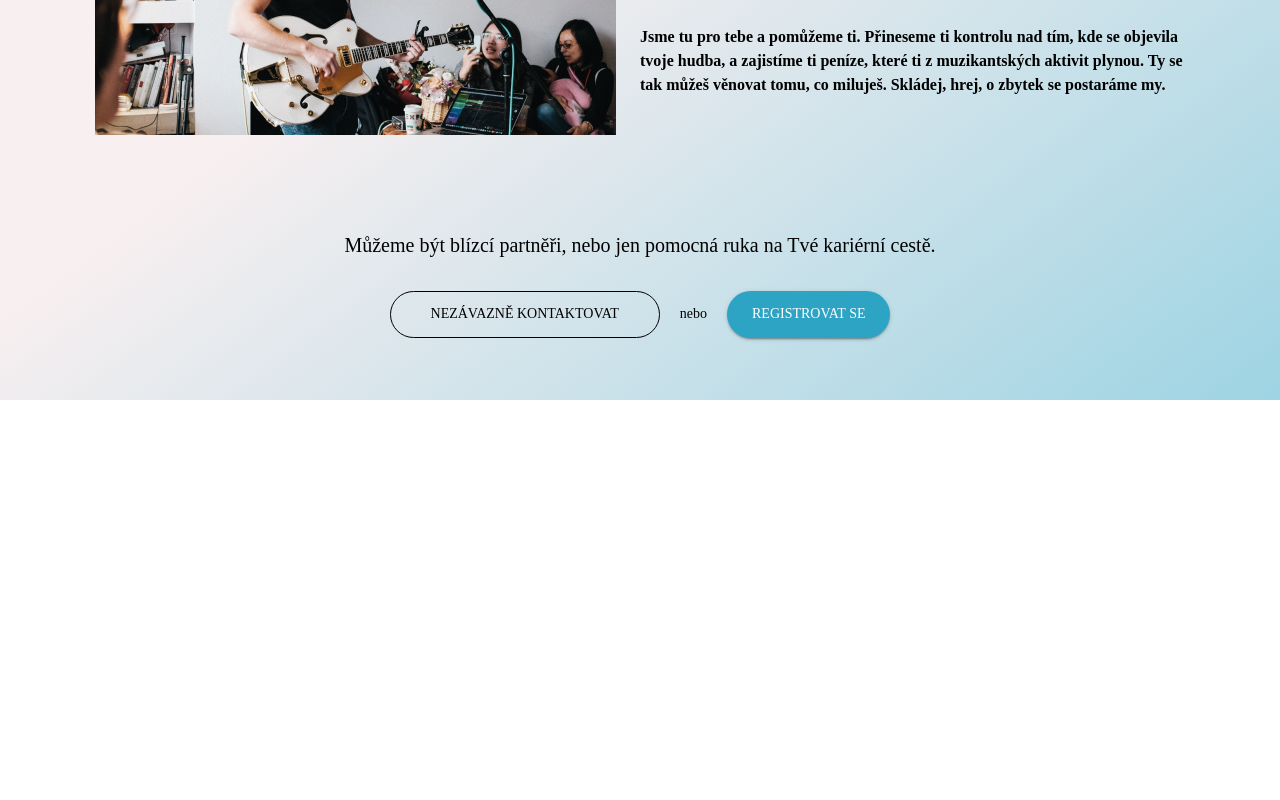
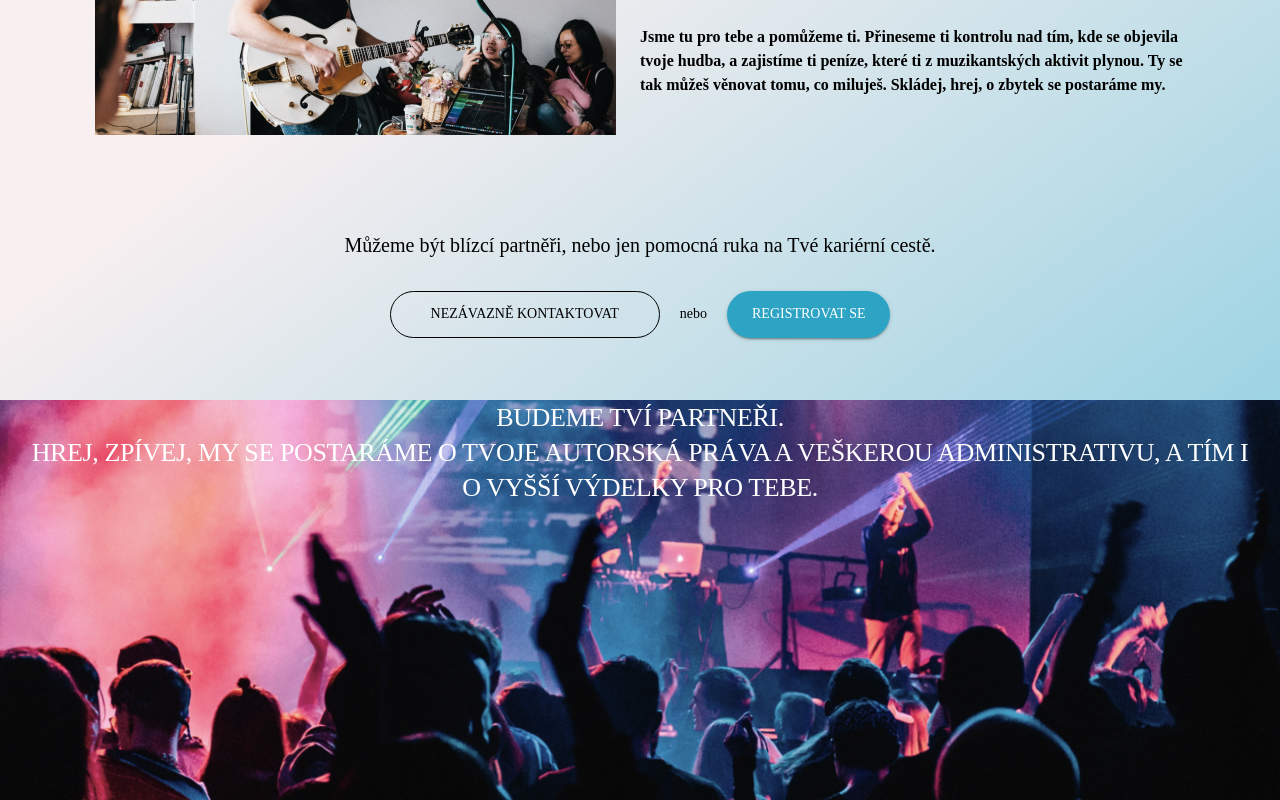
Before and after one commit to alenamartinkova/react-surelab, a React (Create React App) app in the folder react-project/: page / in a window 1280 px wide. Shown: the part 1200-2000 px from the top of the page. Before the commit the page ends 1633 px from the top, so only its background shows below. Built offline with nearby package versions, Linux system fonts and the light colour scheme.

Commit message:
partners preview

```diff
--- a/react-project/src/App.js
+++ b/react-project/src/App.js
@@ -1,6 +1,7 @@
 import Header from "./Components/Header";
 import MainPreview from "./Components/MainPreview";
 import AboutUs from "./Components/AboutUs";
+import PartnersPreview from "./Components/PartnersPreview";
 import { BrowserRouter } from "react-router-dom";
 import { ThemeProvider } from "@material-ui/core/styles";
 import theme from "./theme.js";
@@ -12,6 +13,7 @@ function App() {
         <Header />
         <MainPreview />
         <AboutUs />
+        <PartnersPreview />
       </BrowserRouter>
     </ThemeProvider>
   );
--- a/react-project/src/Components/AboutUs.js
+++ b/react-project/src/Components/AboutUs.js
@@ -1,4 +1,11 @@
-import { Box, makeStyles, Typography, Grid, Button } from "@material-ui/core";
+import {
+  Box,
+  makeStyles,
+  Typography,
+  Grid,
+  Button,
+  Container,
+} from "@material-ui/core";
 
 const useStyles = makeStyles((theme) => ({
   container: {
@@ -8,8 +15,6 @@ const useStyles = makeStyles((theme) => ({
   },
   wrapper: {
     padding: "95px",
-    margin: "0 auto",
-    maxWidth: "1440px",
   },
   maxWidth: {
     maxWidth: "690px",
@@ -27,7 +32,7 @@ function AboutUs() {
 
   return (
     <Box position="relative" className={classes.container}>
-      <Box className={classes.wrapper}>
+      <Container className={classes.wrapper}>
         <Box width="100%" textAlign="center" marginBottom="60px">
           <Box>
             <Typography color="primary" variant="h6" component="span">
@@ -105,7 +110,7 @@ function AboutUs() {
             REGISTROVAT SE
           </Button>
         </Box>
-      </Box>
+      </Container>
     </Box>
   );
 }
--- a/react-project/src/Components/PartnersPreview.js
+++ b/react-project/src/Components/PartnersPreview.js
@@ -0,0 +1,42 @@
+import { Box, makeStyles, Typography, Container } from "@material-ui/core";
+
+const useStyles = makeStyles((theme) => ({
+  preview1: {
+    backgroundSize: "cover",
+    backgroundPosition: "center",
+    backgroundImage: "url(./images/popov.png)",
+    display: "flex",
+  },
+}));
+
+function PartnersPreview() {
+  const classes = useStyles();
+
+  return (
+    <Box height="50vh">
+      <Box height="100%" width="100%" className={classes.preview1}>
+        <Container>
+          <Typography
+            align="center"
+            color="textPrimary"
+            variant="h5"
+            component="p"
+          >
+            BUDEME TVÍ PARTNEŘI.
+          </Typography>
+          <Typography
+            align="center"
+            color="textPrimary"
+            variant="h5"
+            component="p"
+          >
+            HREJ, ZPÍVEJ, MY SE POSTARÁME O TVOJE AUTORSKÁ PRÁVA A VEŠKEROU
+            ADMINISTRATIVU, A TÍM I O VYŠŠÍ VÝDELKY PRO TEBE.
+          </Typography>
+        </Container>
+      </Box>
+    </Box>
+  );
+}
+
+export default PartnersPreview;
```
Also changed, not shown: react-project/public/images/popov.png (added), 1 other file (tests, documents, lock files or other folders).
